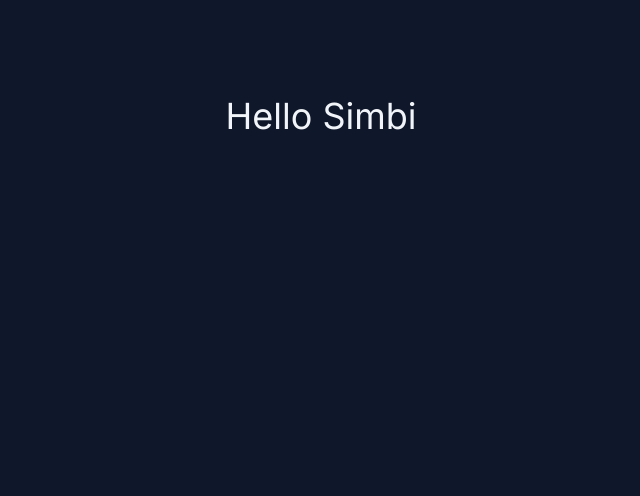
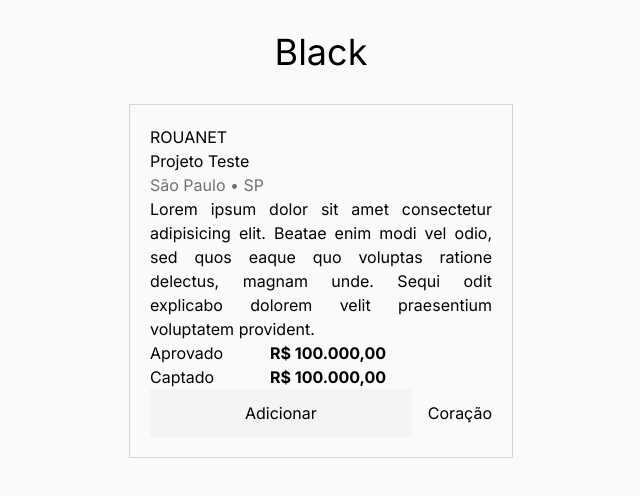
Before and after one commit to Hzimr/simbi-teste, a Next.js app: page / in a window 1280 px wide. Shown: the top 496 px of the page, without its empty margins (319-959 px from the left). Built offline with nearby package versions, Linux system fonts and the light colour scheme.

Commit message:
feat: initial structure commit of CardSlide

```diff
--- /dev/null
+++ b/src/app/components/slide/slide.tsx
@@ -0,0 +1,35 @@
+export function CardSlide() {
+  return (
+    <div className="border-radius max-w-96 border-[1px] border-solid border-gray-300 p-5">
+      <header>
+        <div className="">ROUANET</div>
+        <h2>Projeto Teste</h2>
+        <h3 className="text-zinc-500">São Paulo • SP</h3>
+      </header>
+      <p className="text-justify">
+        Lorem ipsum dolor sit amet consectetur adipisicing elit. Beatae enim
+        modi vel odio, sed quos eaque quo voluptas ratione delectus, magnam
+        unde. Sequi odit explicabo dolorem velit praesentium voluptatem
+        provident.
+      </p>
+      <section>
+        <span className="flex gap-2 ">
+          <p className="w-28">Aprovado</p>
+          <p>
+            <strong>R$ 100.000,00</strong>
+          </p>
+        </span>
+        <span className="flex gap-2 ">
+          <p className="w-28">Captado</p>
+          <p>
+            <strong>R$ 100.000,00</strong>
+          </p>
+        </span>
+      </section>
+      <div className="flex items-center gap-4">
+        <button className="flex-1 bg-zinc-100 p-3">Adicionar</button>
+        <button>Coração</button>
+      </div>
+    </div>
+  )
+}
--- a/src/app/page.tsx
+++ b/src/app/page.tsx
@@ -1,9 +1,10 @@
-import Image from "next/image";
+import { CardSlide } from './components/slide/slide'
 
 export default function Home() {
   return (
-    <main className="bg-slate-900 flex min-h-screen flex-col items-center justify-between p-24">
-      <h1 className="text-slate-100 text-4xl">Hello Simbi</h1>
+    <main className="flex min-h-screen flex-col items-center gap-8 bg-neutral-50 p-8">
+      <h1 className="text-4xl text-black">Black</h1>
+      <CardSlide />
     </main>
-  );
+  )
 }
```
